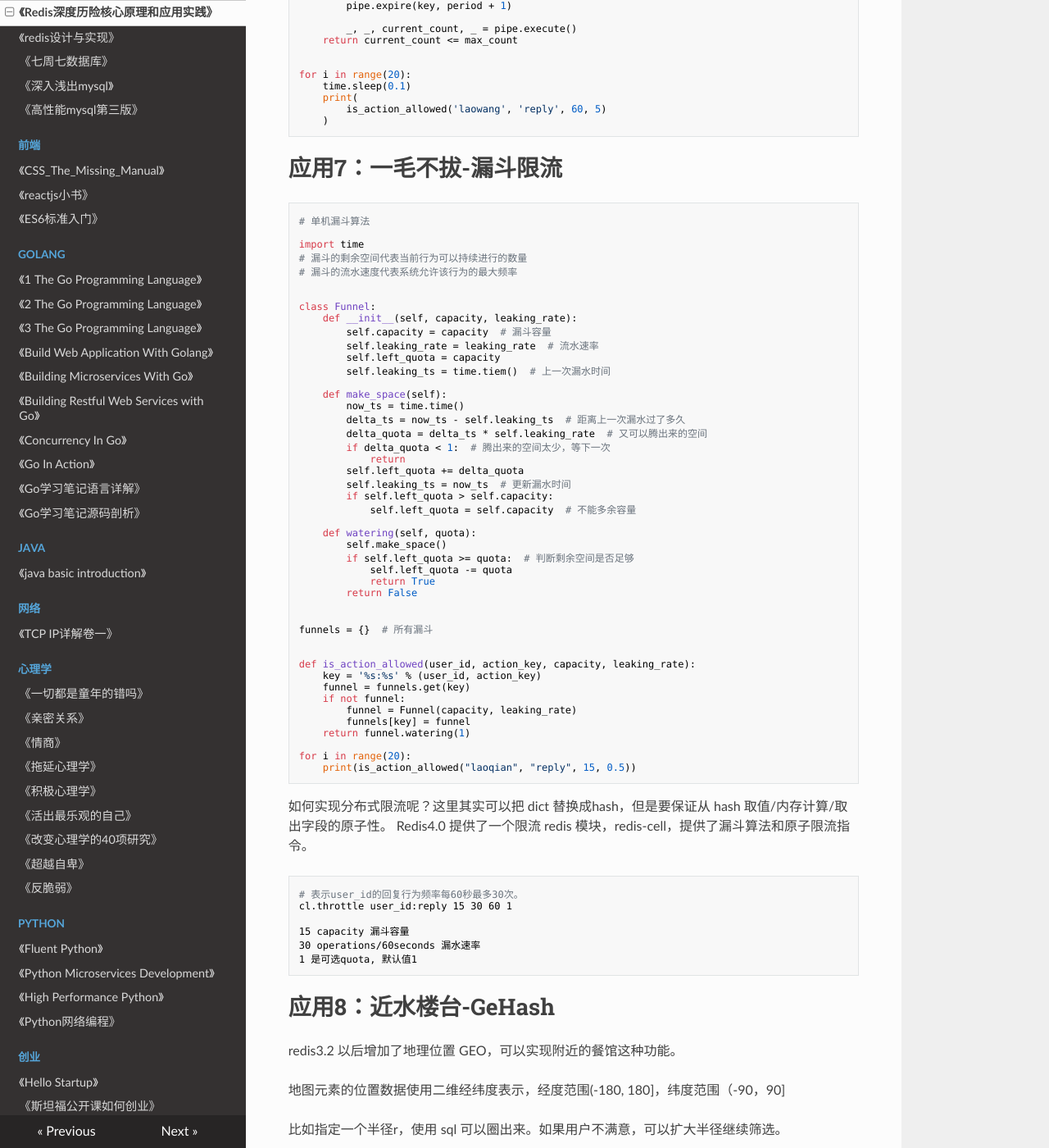
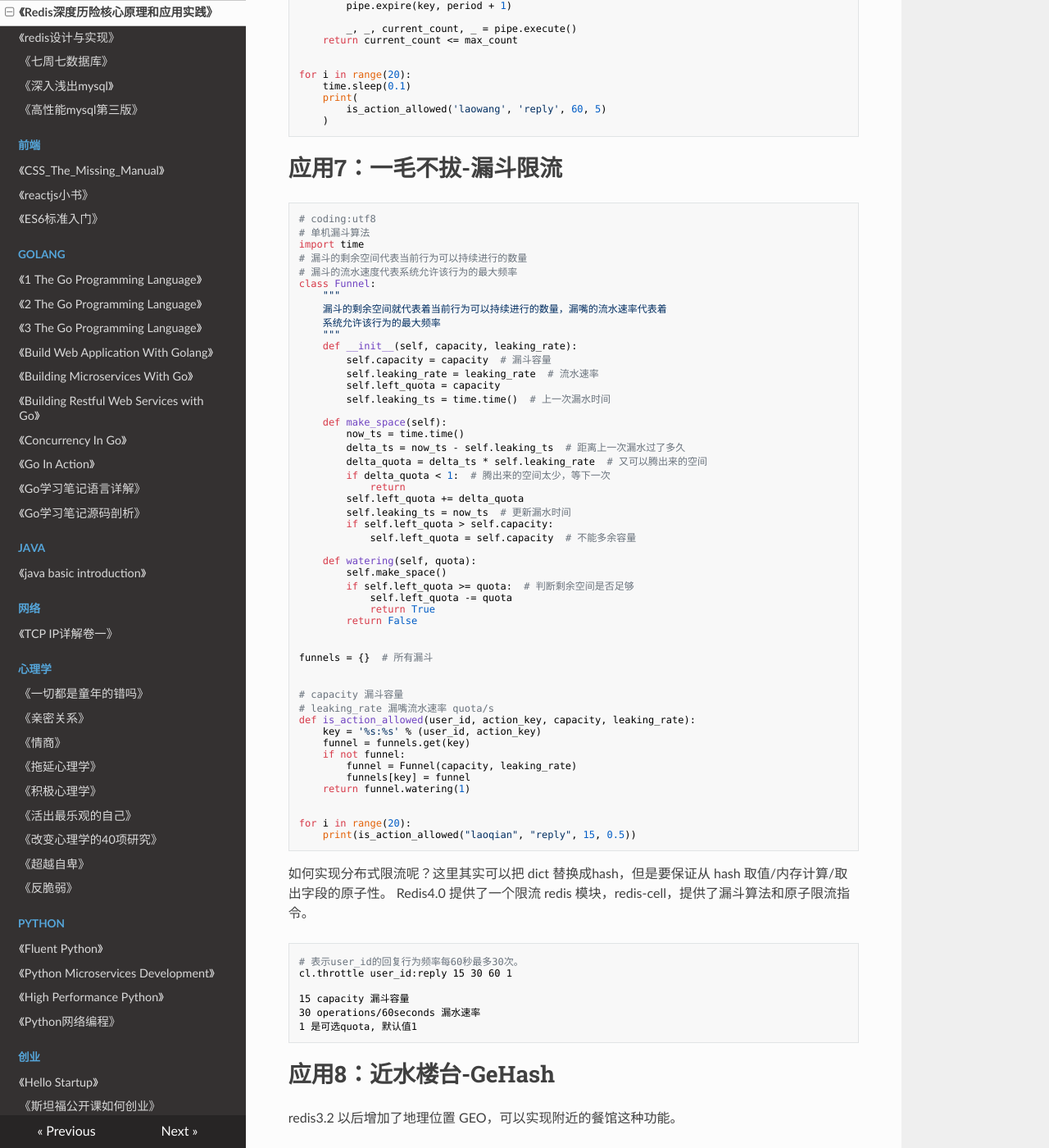
Before and after one commit to PegasusWang/booknotes, an MkDocs documentation site: the page built from docs/database/redis深度历险核心原理和应用实践.md, in a window 1280 px wide and 1400 px high, scrolled down 1719 px. Shown: the whole window at 82% size. Built offline with MkDocs 1.6.1, drawn with Linux system fonts in a browser that asks for light colours; nearby versions of some CDN libraries; old or Windows-style settings are respelled for this version of MkDocs.

Commit message:
funnel limit

````diff
--- a/docs/database/redis深度历险核心原理和应用实践.md
+++ b/docs/database/redis深度历险核心原理和应用实践.md
@@ -94,19 +94,21 @@ for i in range(20):
 
 
 ```py
+# coding:utf8
 # 单机漏斗算法
-
 import time
 # 漏斗的剩余空间代表当前行为可以持续进行的数量
 # 漏斗的流水速度代表系统允许该行为的最大频率
-
-
 class Funnel:
+    """
+    漏斗的剩余空间就代表着当前行为可以持续进行的数量，漏嘴的流水速率代表着
+    系统允许该行为的最大频率
+    """
     def __init__(self, capacity, leaking_rate):
         self.capacity = capacity  # 漏斗容量
         self.leaking_rate = leaking_rate  # 流水速率
         self.left_quota = capacity
-        self.leaking_ts = time.tiem()  # 上一次漏水时间
+        self.leaking_ts = time.time()  # 上一次漏水时间
 
     def make_space(self):
         now_ts = time.time()
@@ -130,6 +132,8 @@ class Funnel:
 funnels = {}  # 所有漏斗
 
 
+# capacity 漏斗容量
+# leaking_rate 漏嘴流水速率 quota/s
 def is_action_allowed(user_id, action_key, capacity, leaking_rate):
     key = '%s:%s' % (user_id, action_key)
     funnel = funnels.get(key)
@@ -137,6 +141,7 @@ def is_action_allowed(user_id, action_key, capacity, leaking_rate):
         funnel = Funnel(capacity, leaking_rate)
         funnels[key] = funnel
     return funnel.watering(1)
+
 
 for i in range(20):
     print(is_action_allowed("laoqian", "reply", 15, 0.5))
````
